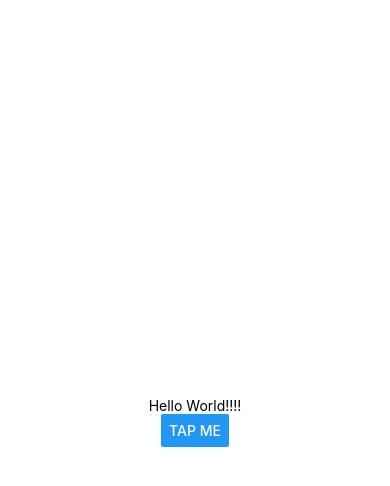
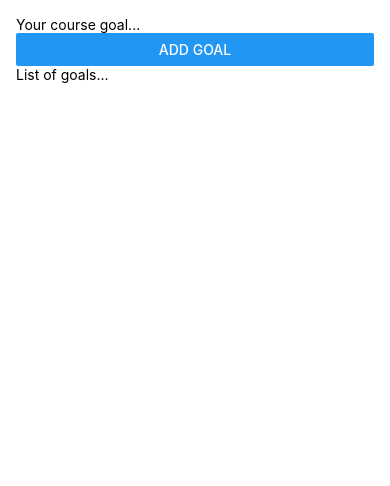
Before and after one commit to imammufiid/react-native-basic, a React Native app: screen / in a window 390 px wide. Shown: the top 486 px of the page. Built offline with nearby package versions, Linux system fonts and the light colour scheme.

Commit message:
feat: Setup ui

```diff
--- a/App.js
+++ b/App.js
@@ -1,20 +1,28 @@
 import {StatusBar} from 'expo-status-bar';
-import {Button, StyleSheet, Text, View} from 'react-native';
+import {Button, SafeAreaView, StyleSheet, Text, TextInput, View} from 'react-native';
 
 export default function App() {
     return (
-        <View style={styles.container}>
-            <Text>Hello World!!!!</Text>
-            <Button title="Tap Me"/>
-        </View>
+        <SafeAreaView style={styles.safeArea}>
+            <View style={styles.container}>
+                <View>
+                    <TextInput
+                        placeholder='Your course goal...'/>
+                    <Button title='Add Goal'/>
+                </View>
+                <View>
+                    <Text>List of goals...</Text>
+                </View>
+            </View>
+        </SafeAreaView>
     );
 }
 
 const styles = StyleSheet.create({
+    safeArea: {
+        flex: 1
+    },
     container: {
-        flex: 1,
-        backgroundColor: '#fff',
-        alignItems: 'center',
-        justifyContent: 'center',
-    },
+        padding: 16
+    }
 });
```
